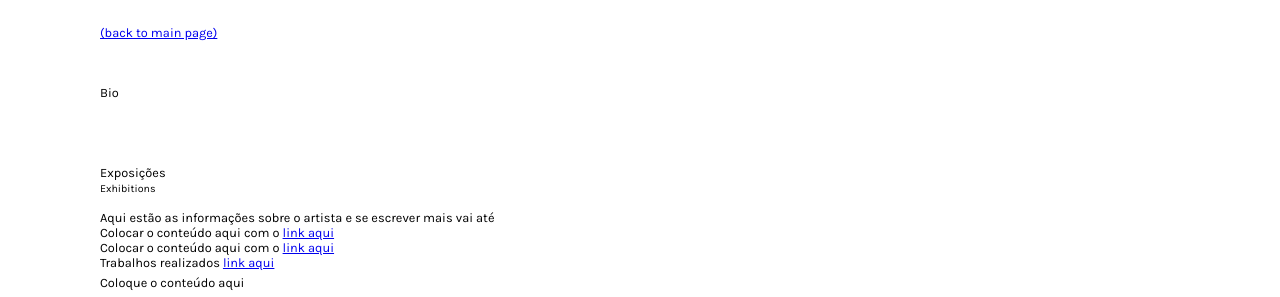
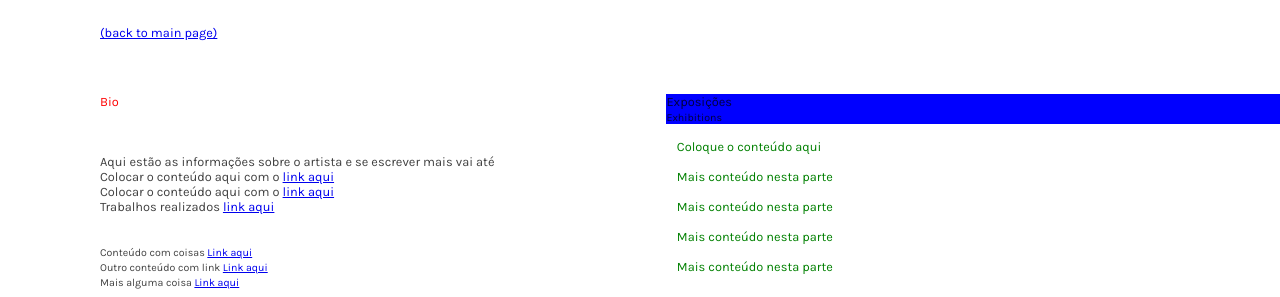
Before and after one commit to kukukaia/portfolioPadrao, a website: page about.html in a window 1280 px wide. Shown: the top 297 px of the page. Drawn offline with Linux system fonts and the light colour scheme; a web font is replaced by a local one.

Commit message:
estruturando as colunas do grid

```diff
--- a/about.html
+++ b/about.html
@@ -10,34 +10,31 @@
 </head>
 <body>
     <div class="main_container">
-        <div class="grid-col">
-            <a href="./index.html" target="_blank" rel="history">(back to main page)</a></>
+        <a href="./index.html" target="_blank" rel="history">(back to main page)</a></div>
         <br>
         <br>
         <br>
-            <br>
-            <div grid-row="" grid-pad="3" grid-gutter="6" grid-responsive="">
-                <div grid-col="x11" grid-pad="3" class="column_left">Bio</div>
-                <div grid-col="x11" grid-pad="3" class="column_right">Exposições
-                <br>
-                <small>Exhibitions</small>
+        <div class="grid-col" grid-row="" grid-pad="3" grid-gutter="6" grid-responsive="">
+            <div grid-col="x11" grid-pad="3" class="" id="left">Bio</div>
+            <div grid-col="x11" grid-pad="3" class="" id="right">Exposições<br><small>Exhibitions</small>
             <br>
             </div>
-                <div grid-row="" grid-pad="3" grid-gutter="6" grid-responsive="">
-                    <div grid-col="x11" grid-pad="3" class="column_left">
+            <div class="grid-col-2" grid-row="" grid-pad="3" grid-gutter="6" grid-responsive="">
+                <div grid-col="x11" grid-pad="3" class="" id="content-left">
+                <br>
                 <br>
                 <p>Aqui estão as informações sobre o artista e se escrever mais vai até</p>
                 <p>Colocar o conteúdo aqui com o <a href="#linkAqui" target="_blank">link aqui</a></p>
                 <p>Colocar o conteúdo aqui com o <a href="#linkAqui" target="_blank">link aqui</a></p>
                 <p>Trabalhos realizados <a href="#linkAqui" target="_blank">link aqui</a><br></p>
-                    <br>
-                    <br>
+                <br><br>
                 <p><small id="conteudoIngles">Conteúdo com coisas <a href="#linkAqui" target="_blank">Link aqui</a><br>Outro conteúdo com link <a href="#linkAqui" target="_blank">Link aqui</a><br>Mais alguma coisa <a href="#linkAqui" target="_blank">Link aqui</a></small></p>
                 <br><br>
                 <p><span id="conteudoIngles">email@coloque.aqui</span></p>
                 <p><span id="instagram"><a href="#linkExternoInstagram"><i class="fa fa-instagram" aria-hidden="true"></i>instagram</a></span></p><br>
             </div>
-                <div grid-col="x11" grid-pad="3" class="column_right">
+            <div grid-col="x11" grid-pad="3" class="" id="content-right">
+                <br>
                 <p>Coloque o conteúdo aqui</p>
                 <br>
                 <p>Mais conteúdo nesta parte</p>
@@ -51,10 +48,6 @@
                 <br>
             </div>
         </div>
-            <br>
-
-            </div>
-        </div>
     </div>
 </body>
 </html>
--- a/css/style2.css
+++ b/css/style2.css
@@ -5,14 +5,37 @@
     padding: 0;
     box-sizing: border-box;
 }
-.grid-col{
+.main_container{
     font-family: 'Karla', sans-serif;
     font-size: 12.8px;
+    margin-top: 25px;
+    margin-left: 100px;
+}
+.grid-col{
+    display: grid;
+    grid-template-columns: auto auto;
+    font-family: 'Karla', sans-serif;
+    font-size: 12.8px;
+    color: rgba(0, 0, 0, 0.75);
     width: 100%;
     margin-left: 100px;
     text-align: left;
-    margin-top: 25px;
 }
+.grid-col #right{
+    background-color: blue;
+    margin-left: -21.8rem;
+}
+.grid-col #left{
+    color: red;
+}
+.grid-col #content-right{
+    color: green;
+}
+.grid-col-2{
+    display: grid;
+    grid-template-columns: auto auto;
+}
+
 /*
 .content_container{
     display: block;
@@ -28,13 +51,7 @@
     text-decoration: none;
 }
 */
-.column_left{
-    width: 50%;
-    height: 10vh;
-    justify-content: left;
-}
-.column_right{
-}
+
 /*
 #index a{
     text-decoration: none;
```
Lines whose indentation alone changed are shown as unchanged.
